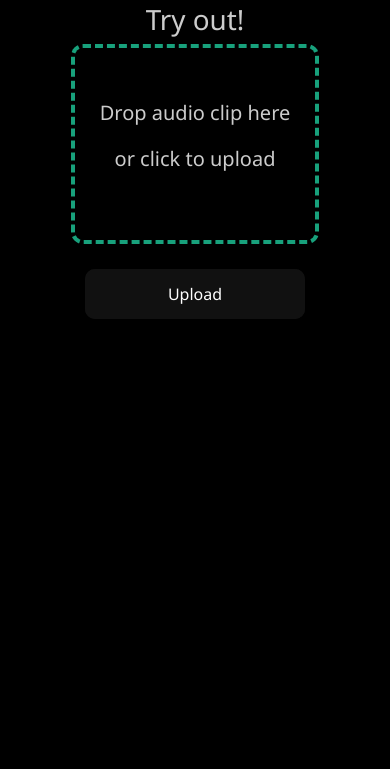
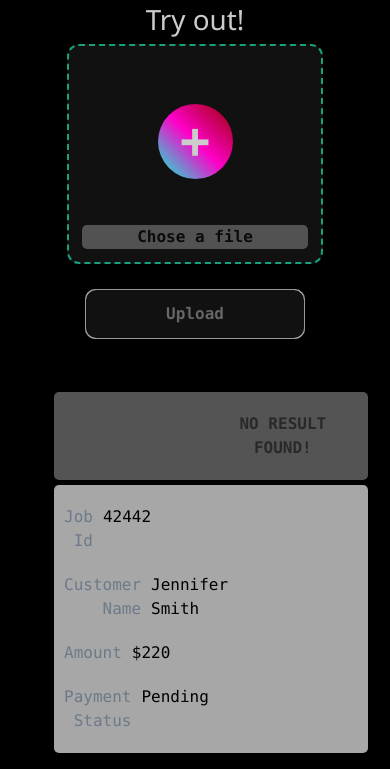
Before and after one commit to yashhayaran/callzone, a Django app: page /playground/ in a window 390 px wide. Shown: the part 176-945 px from the top of the page. Before the commit the page ends 495 px from the top, so only its background shows below. Run offline with Django 4.2, Linux system fonts and the light colour scheme; the visitor is signed in with stand-in values (Sample User, id 1); some libraries are stand-ins or nearby versions.

Commit message:
Adding some more changes

```diff
--- a/common/models.py
+++ b/common/models.py
@@ -1 +1,6 @@
 # Create your models here.
+import uuid
+
+
+def uuid_generator():
+    return uuid.uuid4().hex
--- a/common/static/common/script.js
+++ /dev/null
@@ -1,71 +0,0 @@
-document.querySelectorAll(".drop-zone__input").forEach((inputElement) => {
-    const dropZoneElement = inputElement.closest(".drop-zone");
-
-    dropZoneElement.addEventListener("click", (e) => {
-      inputElement.click();
-    });
-
-    inputElement.addEventListener("change", (e) => {
-      if (inputElement.files.length) {
-        updateThumbnail(dropZoneElement, inputElement.files[0]);
-      }
-    });
-
-    dropZoneElement.addEventListener("dragover", (e) => {
-      e.preventDefault();
-      dropZoneElement.classList.add("drop-zone--over");
-    });
-
-    ["dragleave", "dragend"].forEach((type) => {
-      dropZoneElement.addEventListener(type, (e) => {
-        dropZoneElement.classList.remove("drop-zone--over");
-      });
-    });
-
-    dropZoneElement.addEventListener("drop", (e) => {
-      e.preventDefault();
-
-      if (e.dataTransfer.files.length) {
-        inputElement.files = e.dataTransfer.files;
-        updateThumbnail(dropZoneElement, e.dataTransfer.files[0]);
-      }
-
-      dropZoneElement.classList.remove("drop-zone--over");
-    });
-  });
-
-  /**
-   * Updates the thumbnail on a drop zone element.
-   *
-   * @param {HTMLElement} dropZoneElement
-   * @param {File} file
-   */
-  function updateThumbnail(dropZoneElement, file) {
-    let thumbnailElement = dropZoneElement.querySelector(".drop-zone__thumb");
-
-    // First time - remove the prompt
-    if (dropZoneElement.querySelector(".drop-zone__prompt")) {
-      dropZoneElement.querySelector(".drop-zone__prompt").remove();
-    }
-
-    // First time - there is no thumbnail element, so lets create it
-    if (!thumbnailElement) {
-      thumbnailElement = document.createElement("div");
-      thumbnailElement.classList.add("drop-zone__thumb");
-      dropZoneElement.appendChild(thumbnailElement);
-    }
-
-    thumbnailElement.dataset.label = file.name;
-
-    // Show thumbnail for image files
-    if (file.type.startsWith("image/")) {
-      const reader = new FileReader();
-
-      reader.readAsDataURL(file);
-      reader.onload = () => {
-        thumbnailElement.style.backgroundImage = `url('${reader.result}')`;
-      };
-    } else {
-      thumbnailElement.style.backgroundImage = null;
-    }
-  }
--- a/common/static/common/stylesheet.css
+++ b/common/static/common/stylesheet.css
@@ -1,10 +1,11 @@
-body{
+body {
     font-family: 'Segoe UI', Tahoma, Geneva, Verdana, sans-serif;
     background-color: #000;
-    color:#cccccc;
+    color: #cccccc;
 }
 
-.username, .password{
+.username,
+.password {
     padding: 5px;
 }
 
@@ -23,19 +24,50 @@
     padding: 3px;
 }
 
+.add-sign-box {
+    display: flex;
+    justify-content: center;
+    align-items: center;
+    padding: 20%;
+}
+
+.add-sign {
+    width: 75px;
+    height: 75px;
+    font-size: 50px;
+    border-radius: 50%;
+    background: linear-gradient(45deg, #00ffd5, #ff00c8, #9b0101);
+}
+
+.upload-message-style {
+    position: relative;
+    font-size: medium;
+    background-color: #cccccc;
+    color: #000;
+    border-radius: 5px;
+    user-select: none;
+    opacity: 35%;
+}
+
+.error {
+    background-color: #ff0000;
+    opacity: 50%;
+}
+
 .drop-zone {
-    height: 200px;
-    padding: 25px;
-    display: flex;
-    align-items: center;
+    width: 256px;
+    height: auto;
+    text-align: center;
     justify-content: center;
-    text-align: center;
-    font-weight: 500;
+    font-weight: 700;
     font-size: 20px;
     cursor: pointer;
     color: #cccccc;
-    border: 4px dashed #18a17c;
+    background-color: #111;
+    border: 2px dashed #18a17c;
     border-radius: 12px;
+    padding: 5%;
+    font-family: "JetBrains Mono Regular", Menlo, Consolas, Monaco, "Lucida Console", "Liberation Mono", "DejaVu Sans Mono", "Bitstream Vera Sans Mono", "Courier New", monospace, serif;
 }
 
 .drop-zone--over {
@@ -81,6 +113,16 @@
     z-index: 0;
     border-radius: 10px;
     margin-top: 25px;
+    cursor: hand;
+    font-weight: bolder;
+    font-family: "JetBrains Mono Regular", Menlo, Consolas, Monaco, "Lucida Console", "Liberation Mono", "DejaVu Sans Mono", "Bitstream Vera Sans Mono", "Courier New", monospace, serif;
+}
+
+button:disabled,
+button[disabled] {
+    border: 1px solid #999999;
+    background-color: #cccccc;
+    color: #666666;
 }
 
 .glow-on-hover:before {
@@ -88,7 +130,7 @@
     background: linear-gradient(45deg, #ff0000, #ff7300, #fffb00, #48ff00, #00ffd5, #002bff, #7a00ff, #ff00c8, #ff0000);
     position: absolute;
     top: -2px;
-    left:-2px;
+    left: -2px;
     background-size: 400%;
     z-index: -1;
     filter: blur(5px);
@@ -111,6 +153,7 @@
     display: flex;
     justify-content: space-between;
 }
+
 .glow-on-hover:active {
     color: #000
 }
@@ -136,21 +179,122 @@
 }
 
 @keyframes glowing {
-    0% { background-position: 0 0; }
-    50% { background-position: 400% 0; }
-    100% { background-position: 0 0; }
+    0% {
+        background-position: 0 0;
     }
 
-.login-bg{
+    50% {
+        background-position: 400% 0;
+    }
+
+    100% {
+        background-position: 0 0;
+    }
+}
+
+.login-bg {
     background-color: #cccccc;
     border-radius: 10px;
     padding: 1%;
     margin-top: 1%;
     margin-left: 10%;
     margin-right: 10%;
-    color:#1d1d1d;
+    color: #1d1d1d;
 }
 
-.login-bg::marker{
-    color:#cccccc;
+.login-bg::marker {
+    color: #cccccc;
 }
+
+
+#result-data-table-area {
+    display: flex;
+    justify-content: center;
+    align-items: center;
+    padding-top: 50px;
+}
+
+
+.container {
+    max-width: 1000px;
+    margin-left: auto;
+    margin-right: auto;
+    padding-left: 10px;
+    padding-right: 10px;
+    font-family: "JetBrains Mono Regular", Menlo, Consolas, Monaco, "Lucida Console", "Liberation Mono", "DejaVu Sans Mono", "Bitstream Vera Sans Mono", "Courier New", monospace, serif;
+}
+
+.responsive-table {
+    li {
+        border-radius: 5px;
+        padding: 10px;
+        display: flex;
+        justify-content: space-between;
+        margin-bottom: 5px;
+    }
+
+    .table-header {
+        background-image: linear-gradient(to left, #002bff, #55109a);
+        font-size: 14px;
+        text-transform: uppercase;
+        letter-spacing: 0.03em;
+    }
+
+    .table-row {
+        background-color: #a7a7a7;
+        color: #000;
+    }
+
+    .col-1 {
+        flex-basis: 10%;
+    }
+
+    .col-2 {
+        flex-basis: 40%;
+    }
+
+    .col-3 {
+        flex-basis: 25%;
+    }
+
+    .col-4 {
+        flex-basis: 25%;
+    }
+
+    @media all and (max-width: 767px) {
+        .table-header {
+            display: none;
+        }
+
+        .table-row {}
+
+        li {
+            display: block;
+        }
+
+        .col {
+            flex-basis: 100%;
+        }
+
+        .col {
+            display: flex;
+            padding: 10px 0;
+
+            &:before {
+                color: #6C7A89;
+                padding-right: 10px;
+                content: attr(data-label);
+                flex-basis: 50%;
+                text-align: right;
+            }
+        }
+    }
+}
+
+.noresult {
+    text-align: center;
+    text-transform: uppercase;
+    width: 100%;
+    opacity: 50%;
+    font-weight: bolder;
+}
--- a/common/templates/common/base.html
+++ b/common/templates/common/base.html
@@ -1,6 +1,12 @@
 <!DOCTYPE html>
 <html lang="en">
 <head>
+    <!--Debug purpose only, Remove when in production -->
+    <meta http-equiv='cache-control' content='no-cache'>
+    <meta http-equiv='expires' content='0'>
+    <meta http-equiv='pragma' content='no-cache'>
+    <!--Debug purpose only, Remove when in production -->
+
     <meta charset="UTF-8">
     <meta name="viewport" content="width=device-width, initial-scale=1.0">
     <title>Home</title>
@@ -9,10 +15,17 @@
             integrity="sha384-T3c6CoIi6uLrA9TneNEoa7RxnatzjcDSCmG1MXxSR1GAsXEV/Dwwykc2MPK8M2HN"
             crossorigin="anonymous"
     >
+
     {% load static %}
     <link rel="stylesheet" type="text/css" href="{% static 'common/stylesheet.css' %}">
+    {% block stylesheets %}
+    {% endblock %}
+
     {% load static %}
     <script src="{% static 'common/script.js' %}"></script>
+    {% block scripts %}
+    {% endblock %}
+
     <title>{% block title %} {{ title }} {% endblock %}</title>
 </head>
 <body>
--- a/main/models.py
+++ b/main/models.py
@@ -1,12 +1,8 @@
 import uuid
-
+from common.models import uuid_generator
 from django.contrib.admin.models import models
 from django.contrib.auth.models import AbstractUser
 from django.utils.translation import gettext_lazy as _
-
-
-def uuid_generator():
-    return uuid.uuid4().hex
 
 
 class UserBase(AbstractUser):
--- a/playground/forms.py
+++ b/playground/forms.py
@@ -52,7 +52,8 @@
     audio_file = ContentTypeRestrictedFileField(
         content_types=['audio/mpeg'],
         max_upload_size=5242880,
-        label='audio_file'
+        label='audio_file',
+        widget=forms.FileInput(attrs={'accept': 'audio/aac,audio/mpeg,audio/wav,audio/webm,audio/x-flac,audio/flac'})
     )
 
     class Meta:
--- a/playground/modules/file_handler.py
+++ b/playground/modules/file_handler.py
@@ -1,4 +1,4 @@
-from django.core.files.uploadedfile import UploadedFile
+from django.core.files.uploadedfile import UploadedFile, InMemoryUploadedFile
 
 
 class AudioBufferInMemory:
--- /dev/null
+++ b/playground/static/playground/render_script.js
@@ -0,0 +1,126 @@
+'use strict';
+
+document.querySelectorAll(".drop-zone__input").forEach((inputElement) => {
+  const dropZoneElement = inputElement.closest(".drop-zone");
+
+  dropZoneElement.addEventListener("click", (e) => {
+    inputElement.click();
+  });
+
+  inputElement.addEventListener("change", (e) => {
+    if (inputElement.files.length) {
+      if (inputElement.files[0] != null) {
+        inputFileChange(inputElement.files[0]);
+      }
+      else {
+        console.log("error");
+        showMessage(
+          false,
+          true,
+          "Input file is null! Please refresh the page, upload the file again."
+        );
+      }
+    }
+  });
+
+  dropZoneElement.addEventListener("dragover", (e) => {
+    e.preventDefault();
+    dropZoneElement.classList.add("drop-zone--over");
+  });
+
+  ["dragleave", "dragend"].forEach((type) => {
+    dropZoneElement.addEventListener(type, (e) => {
+      dropZoneElement.classList.remove("drop-zone--over");
+    });
+  });
+
+  dropZoneElement.addEventListener("drop", (e) => {
+    e.preventDefault();
+
+    if (e.dataTransfer.files.length) {
+      inputElement.files = e.dataTransfer.files;
+      //updateThumbnail(dropZoneElement, e.dataTransfer.files[0]);
+    }
+
+    dropZoneElement.classList.remove("drop-zone--over");
+  });
+});
+
+// Show message to user
+function showMessage(resetToNormal = false, isError = false, message = "") {
+  let messageArea = document.getElementById("upload-message");
+
+  if (messageArea != null) {
+    messageArea.textContent = message;
+    if (!resetToNormal && isError) {
+      messageArea.className = "upload-message-style error";
+    }
+    else {
+      messageArea.className = "upload-message-style";
+    }
+  }
+  else {
+    console.error("ERROR: Couldn't find the return of document.getElementById(upload-message)")
+  }
+
+  if (isError) {
+    enableUploadButton(false);
+  }
+}
+
+function enableUploadButton(enable = true) {
+  let button = document.getElementById("upload-button");
+  if (enable)
+    button.removeAttribute("disabled");
+  else
+    button.setAttribute("disabled", "true");
+}
+
+// When user selects a file
+function inputFileChange(file) {
+  console.log(file);
+  const MAX_SIZE_ALLOWED = 20971520;
+  let message = "File '" + file.name;
+
+  if (file.size < MAX_SIZE_ALLOWED) {
+    message += "' selected. Click upload button for action!";
+    showMessage(true, false, message);
+    enableUploadButton();
+    //updateThumbnail(dropZoneElement, inputElement.files[0]);
+  }
+  else {
+    message += "' size is bigger than allowed size of 20MB";
+    showMessage(false, true, message);
+  }
+}
+
+function uploadFile() {
+  let inputElement = document.getElementById("audio_file_input");
+  if (inputElement.files.length) {
+    let audioFile = inputElement.files[0];
+    let form_data = new FormData();
+    console.log(form_data);
+    form_data.append("audio_file", audioFile);
+    postForm(form_data, "/playground/upload_file")
+      .then(success => {
+        showMessage(false, true, "UPLOADED");
+        console.log('result: ', success);
+      })
+      .catch(error => {
+        console.log('request failed', error);
+      })
+      .finally(function finallyHere(e) {
+        console.log(e);
+      });
+  }
+}
+
+{
+  let uploadButton = document.getElementById("upload-button");
+  if (uploadButton != null) {
+    uploadButton.addEventListener("click", (e) => {
+      e.preventDefault();
+      uploadFile();
+    });
+  }
+}
--- /dev/null
+++ b/playground/static/playground/utils_script.js
@@ -0,0 +1,83 @@
+
+function is_audio_file_type(type) {
+    let result = false;
+    switch (type) {
+        case 'audio/aac':
+        case 'audio/mpeg':
+        case 'audio/wav':
+        case 'audio/webm':
+        case 'audio/x-flac':
+        case 'audio/flac':
+            result = true;
+    }
+    return result;
+}
+
+
+// Example POST method implementation:
+async function postData(form,data, url="") {
+    let csrftoken = getCookie('csrftoken');
+    // Default options are marked with *
+    const response = await fetch(url, {
+        method: "POST", // *GET, POST, PUT, DELETE, etc.
+        mode: "cors", // no-cors, *cors, same-origin
+        cache: "no-cache", // *default, no-cache, reload, force-cache, only-if-cached
+        credentials: "same-origin", // include, *same-origin, omit
+        headers: {
+            "Content-Type": "application/json",
+            "X-CSRFToken": csrftoken
+        },
+        redirect: "follow", // manual, *follow, error
+        referrerPolicy: "no-referrer", // no-referrer, *no-referrer-when-downgrade, origin, origin-when-cross-origin, same-origin, strict-origin, strict-origin-when-cross-origin, unsafe-url
+        body: JSON.stringify(data), // body data type must match "Content-Type" header
+    });
+    return response.json(); // parses JSON response into native JavaScript objects
+}
+
+// Example POST method implementation:
+async function postFile(file, url = "") {
+    let csrftoken = getCookie('csrftoken');
+    const response = await fetch(url, {
+        method: "POST", // *GET, POST, PUT, DELETE, etc.
+        mode: "cors", // no-cors, *cors, same-origin
+        cache: "no-cache", // *default, no-cache, reload, force-cache, only-if-cached
+        credentials: "include", // include, *same-origin, omit
+        headers: {
+            "X-CSRFToken": csrftoken
+        },
+        files: file,
+        data: file
+    });
+    return response.json(); // parses JSON response into native JavaScript objects
+}
+
+// Example POST method implementation:
+async function postForm(form, url = "") {
+    let csrftoken = getCookie('csrftoken');
+    const response = await fetch(url, {
+        method: "POST", // *GET, POST, PUT, DELETE, etc.
+        mode: "cors", // no-cors, *cors, same-origin
+        cache: "no-cache", // *default, no-cache, reload, force-cache, only-if-cached
+        credentials: "include", // include, *same-origin, omit
+        headers: {
+            "X-CSRFToken": csrftoken
+        },
+        body: form
+    });
+    return response.json(); // parses JSON response into native JavaScript objects
+}
+
+function getCookie(name) {
+    var cookieValue = null;
+    if (document.cookie && document.cookie !== '') {
+        var cookies = document.cookie.split(';');
+        for (var i = 0; i < cookies.length; i++) {
+            var cookie = cookies[i].trim();
+            if (cookie.substring(0, name.length + 1) === (name + '=')) {
+                cookieValue = decodeURIComponent(cookie.substring(name.length + 1));
+                break;
+            }
+        }
+    }
+    return cookieValue;
+}
--- a/playground/templates/playground/playground.html
+++ b/playground/templates/playground/playground.html
@@ -1,4 +1,11 @@
 {% extends 'common/base.html'%}
+
+{% block scripts %}
+{% load static %}
+<script src="{% static 'playground/utils_script.js' %}"></script>
+<script src="{% static 'playground/render_script.js' %}" ></script>
+{% endblock %}
+
 {% block title %}Playground{% endblock %}
 {% block content%}
 <div class="playground-view-outer">
@@ -6,20 +13,37 @@
         <h1>
             Try out!
         </h1>
-        <form method="post" enctype="multipart/form-data" action="{% url 'playground:upload_file' %}">
+        <form
+            method="post"
+            enctype="multipart/form-data"
+            id="upload-file-form">
+
             {% csrf_token %}
             <div class="drop-zone">
-                <div class="drop-zone__prompt">
-                    <p>Drop audio clip here</p>
-                    <p>or click to upload</p>
+                <div class="add-sign-box">
+                    <div class="add-sign">
+                        +
+                    </div>
                 </div>
-                {% load widget_tweaks %}
-                {{ form.audio_file | add_class:"drop-zone__input" }}
+                <div id="upload-message" class="upload-message-style">
+                    Chose a file
+                </div>
+                <input  type="file"
+                        class="drop-zone__input"
+                        id="audio_file_input"
+                        accept="audio/aac,audio/mpeg,audio/wav,audio/webm,audio/x-flac,audio/flac"
+                        multiple="false" >
             </div>
-            <button type="submit" class="glow-on-hover" value="Upload">
+            <button disabled
+                    type="submit"
+                    class="glow-on-hover"
+                    value="Upload"
+                    id="upload-button">
                 Upload
             </button>
         </form>
+
+        <!--
         {% if file_submitted %}
             {% if upload_success %}
             <div class="header-main">
@@ -31,8 +55,42 @@
             </div>
             {% endif %}
         {% endif %}
-        {% load static %}
-        <script src="{% static 'common/script.js' %}"></script>
+        -->
+
+
     </div>
 </div>
+<div id="result-data-table-area">
+    <div class="container">
+        <ul class="responsive-table">
+          <li class="table-header">
+            <div class="col col-1">Job ID</div>
+            <div class="col col-2">File Name</div>
+            <div class="col col-3">Status</div>
+            <div class="col col-4">Transcribe</div>
+          </li>
+          <li class="noresult table-row">
+            <div class="noresult col">No result found!</div>
+          </li>
+          <li class="table-row">
+            <div class="col col-1" data-label="Job Id">42442</div>
+            <div class="col col-2" data-label="Customer Name">Jennifer Smith</div>
+            <div class="col col-3" data-label="Amount">$220</div>
+            <div class="col col-4" data-label="Payment Status">Pending</div>
+          </li>
+
+          <!--
+          <li class="table-row">
+            <div class="col col-1" data-label="Job Id">42442</div>
+            <div class="col col-2" data-label="Customer Name">Jennifer Smith</div>
+            <div class="col col-3" data-label="Amount">$220</div>
+            <div class="col col-4" data-label="Payment Status">Pending</div>
+          </li>
+          -->
+        </ul>
+      </div>
+</div>
+{% load static %}
+<script src="{% static 'playground/utils_script.js' %}"></script>
+<script src="{% static 'playground/render_script.js' %}" ></script>
 {% endblock %}
--- a/playground/urls.py
+++ b/playground/urls.py
@@ -16,11 +16,11 @@
 """
 from django.urls import path
 
-from . import views
+from . import views, api
 
 app_name = 'playground'
 
 urlpatterns = [
     path('', views.playground_main, name='main'),
-    path('upload_file/', views.upload_file, name='upload_file')
+    path('upload_file', api.upload_file, name='upload_file')
 ]
--- a/playground/views.py
+++ b/playground/views.py
@@ -8,7 +8,8 @@
 
 @login_required(login_url='/login')
 def playground_main(request):
-    """Method to render the main page view to user
+    """
+    Method to render the main page view to user
     """
     form = AudioFileUploadForm()
     return render(
@@ -20,11 +21,12 @@
     )
 
 
+"""
 @login_required(login_url='/login')
 def upload_file(request):
-    file_uploaded = False
-    upload_status = False
-    error = ''
+    file_submitted: bool = False
+    upload_status: bool = False
+    error: str = ""
     form = AudioFileUploadForm()
 
     try:
@@ -37,11 +39,10 @@
                 file = form.cleaned_data.get('audio_file')
                 if file is not None and user_id is not None:
                     handle_file(file, user_id)
+            else:
+                error: list = form.errors.get('audio_file')
+                print(error.pop())
 
-
-    except ValidationError as ve:
-        x = ve
-        y = ve
     except Exception as ex:
         x = ex
         y = ex
@@ -56,3 +57,5 @@
                 'error_message': error
             }
         )
+
+"""
```
Also changed, not shown: playground/api.py (added, +47 -0 lines), playground/models.py (+19 -14 lines), 1 other file. Lines whose indentation alone changed are shown as unchanged.
